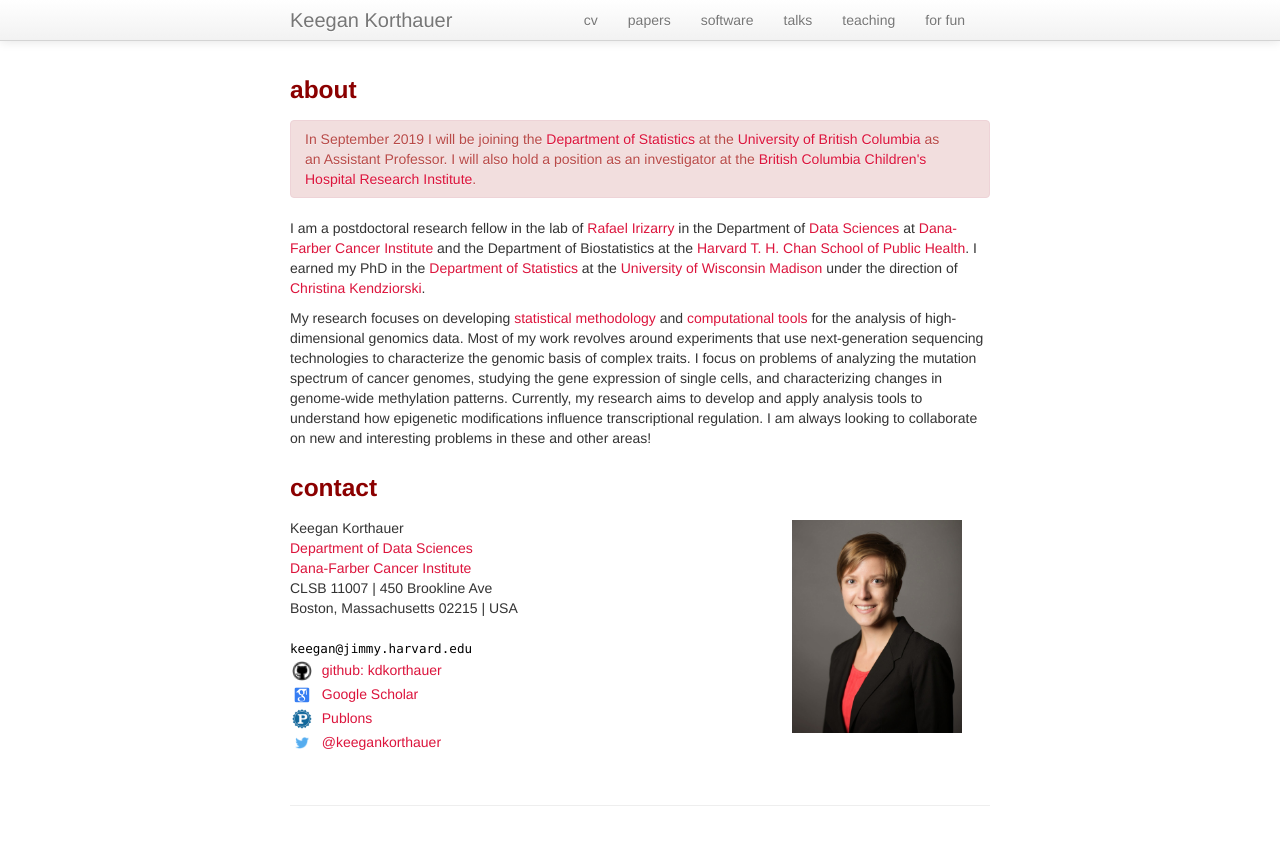
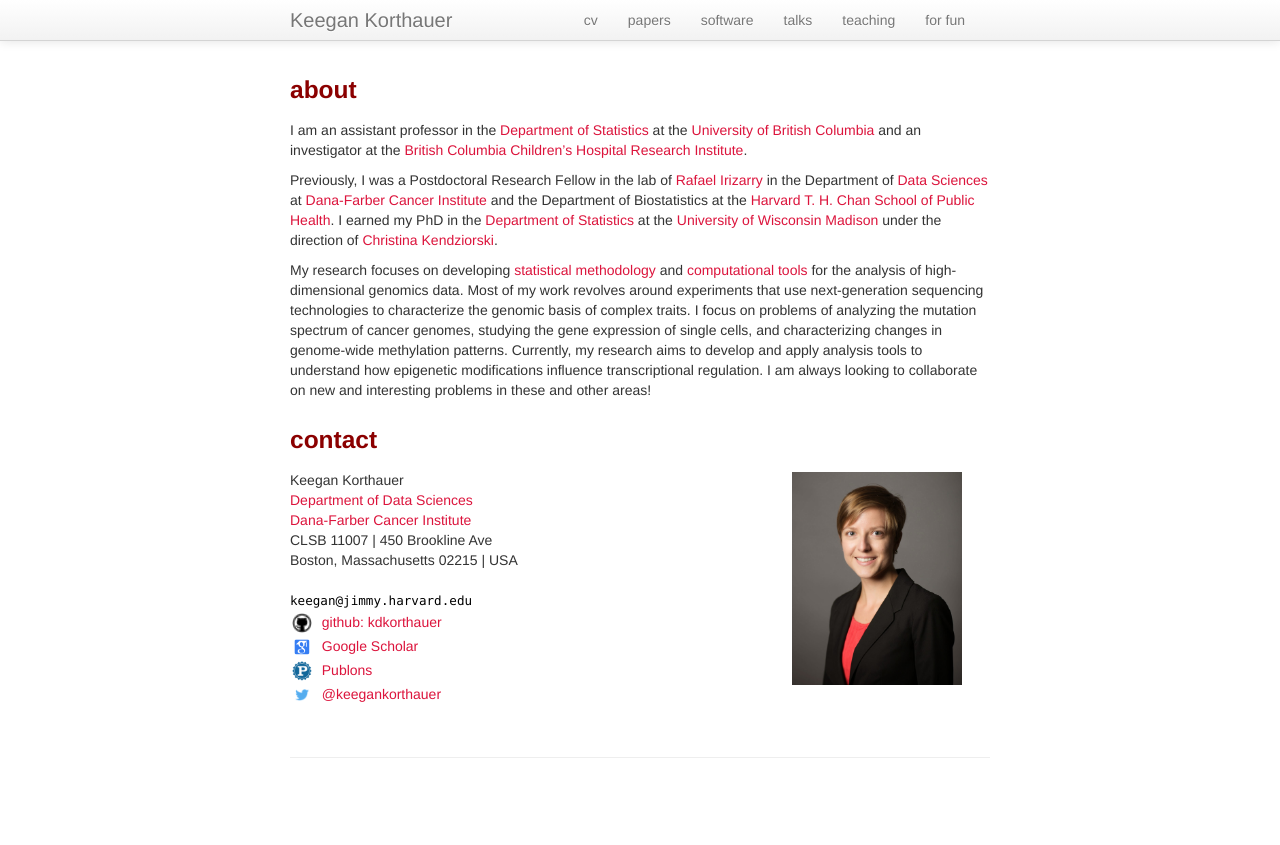
Before and after one commit to kdkorthauer/kdkorthauer.github.io, a Jekyll site: the page built from index.md, in a window 1280 px wide. Shown: the top 845 px of the page. Built offline with Jekyll 4.4.1, drawn with Linux system fonts in a browser that asks for light colours.

Commit message:
add UBC position

```diff
--- a/index.md
+++ b/index.md
@@ -15,12 +15,9 @@ title: Keegan Korthauer
 
 ### about
 
-<p>
-  <div class="alert alert-danger" role="alert">
-In September 2019 I will be joining the <a href="https://www.stat.ubc.ca">Department of Statistics</a> at the <a href="https://www.ubc.ca">University of British Columbia</a> as an Assistant Professor. I will also hold a position as an investigator at the <a href="https://www.bcchr.ca">British Columbia Children's Hospital Research Institute</a>. </div>
-</p>
+I am an assistant professor in the <a href="https://www.stat.ubc.ca">Department of Statistics</a> at the <a href="https://www.ubc.ca">University of British Columbia</a> and an investigator at the <a href="https://www.bcchr.ca">British Columbia Children's Hospital Research Institute</a>.
 
-I am a postdoctoral research fellow in the lab of [Rafael Irizarry](http://rafalab.dfci.harvard.edu) in the Department of [Data Sciences]( http://datasciences.dfci.harvard.edu) at [Dana-Farber Cancer Institute](https://www.dana-farber.org) and the Department of Biostatistics at the [Harvard T. H. Chan School of Public Health](https://www.hsph.harvard.edu). I earned my PhD in the [Department of Statistics](https://www.stat.wisc.edu/) at the [University of Wisconsin Madison](https://www.wisc.edu) under the direction of [Christina Kendziorski](https://www.biostat.wisc.edu/~kendzior/).
+Previously, I was a Postdoctoral Research Fellow in the lab of [Rafael Irizarry](http://rafalab.dfci.harvard.edu) in the Department of [Data Sciences]( http://datasciences.dfci.harvard.edu) at [Dana-Farber Cancer Institute](https://www.dana-farber.org) and the Department of Biostatistics at the [Harvard T. H. Chan School of Public Health](https://www.hsph.harvard.edu). I earned my PhD in the [Department of Statistics](https://www.stat.wisc.edu/) at the [University of Wisconsin Madison](https://www.wisc.edu) under the direction of [Christina Kendziorski](https://www.biostat.wisc.edu/~kendzior/).
 
 My research focuses on developing [statistical methodology](papers.html) and [computational tools](software.html) for the analysis of high-dimensional genomics data. Most of my work revolves around experiments that use next-generation sequencing technologies to characterize the genomic basis of complex traits. I focus on problems of analyzing the mutation spectrum of cancer genomes, studying the gene expression of single cells, and characterizing changes in genome-wide methylation patterns. Currently, my research aims to develop and apply analysis tools to understand how epigenetic modifications influence transcriptional regulation. I am always looking to collaborate on new and interesting problems in these and other areas!
 
```
Also changed, not shown: 1 other file.
